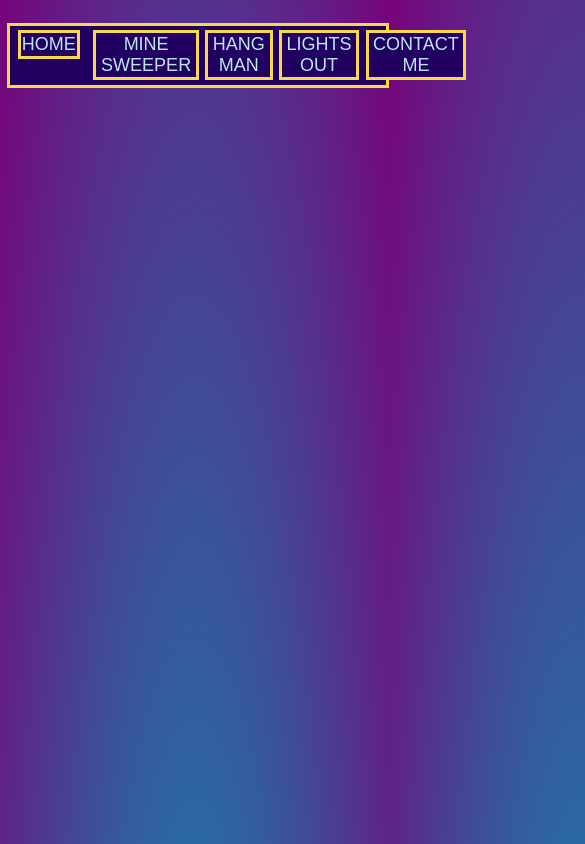
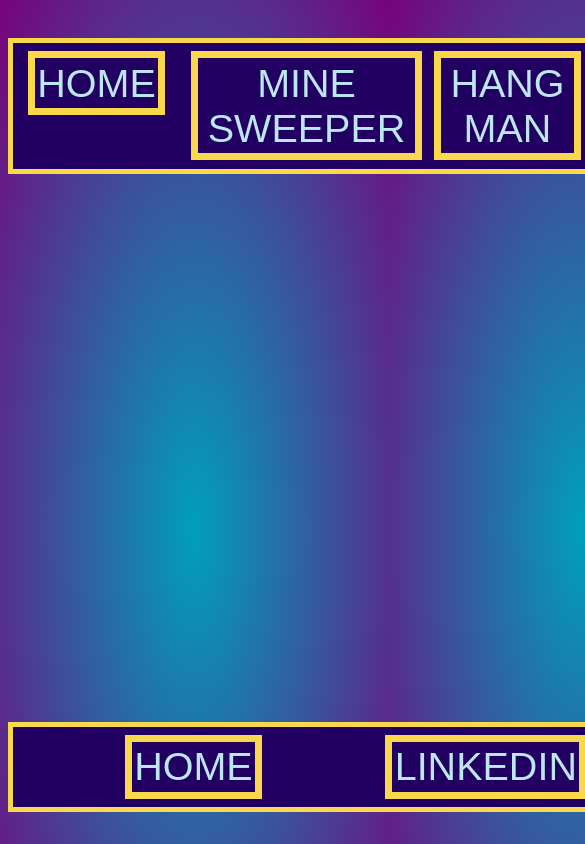
Before and after one commit to rdewit91/robsArcade, a Next.js app in the folder robs-arcade/: page /mineSwp in a window 390 px wide. Shown: the top 844 px of the page, 585 px wide, since content can reach past the window. Built offline with nearby package versions, Linux system fonts and the light colour scheme.

Commit message:
head & foot mobile fix

```diff
--- a/robs-arcade/component/Footer/Footer.module.css
+++ b/robs-arcade/component/Footer/Footer.module.css
@@ -13,7 +13,7 @@
     border: solid #F9D949 0.1875em;
     background-color: #210062;
     color: #BDE6F1;
-    font-size: large;
+    font-size: 1.3em;
 }
 
 .bttnStyle:hover {
@@ -21,3 +21,11 @@
     background-color: #BDE6F1;
     cursor: pointer;
 }
+
+@media screen and (min-width: 375px) and (max-width: 740px) {
+    .navBody {
+        width:  32em;
+        font-size: 1.9em;
+        position: fixed;
+      }
+  }
--- a/robs-arcade/component/Header/Header.module.css
+++ b/robs-arcade/component/Header/Header.module.css
@@ -14,7 +14,7 @@
     background-color: #210062;
     color: #BDE6F1;
     /* transition-property:  color; */
-    font-size: large;
+    font-size: 1.3em;
 }
 
 .bttnStyle:hover {
@@ -23,14 +23,15 @@
     cursor: pointer;
 }
 
-@media screen and (max-width: 375px) {
-    .navHeadBody {
-      width:  20em;
+/* @media screen and (max-width: 375px) {
+    .navBody {
+      width:  100em;
     }
-  }
+  } */
 
-@media screen and (min-width: 376px) and (max-width: 414px) {
-    .navHeadBody {
-        width:  20em;
+@media screen and (min-width: 375px) and (max-width: 740px) {
+    .navBody {
+        width:  32em;
+        font-size: 1.9em;
       }
   }
--- a/robs-arcade/component/rckPprScr/rckPprScr.module.css
+++ b/robs-arcade/component/rckPprScr/rckPprScr.module.css
@@ -18,7 +18,7 @@
 .bckGrnd {
     margin: .18em;
     padding: .18em;
-    border: solid #F9D949 .31px;
+    border: solid #F9D949 .31em;
     background-color: #BDE6F1;
     color: black;
     width: 5.31em;
--- a/robs-arcade/src/styles/Home.module.css
+++ b/robs-arcade/src/styles/Home.module.css
@@ -1,6 +1,6 @@
 .homeBox {
-  margin: 50px;
-  padding: 5px;
+  margin: 3.125em;
+  padding: .3em;
   color: #BDE6F1 ;
   display: flex;
   flex-direction: column;
@@ -13,19 +13,21 @@
 
 .homeText {
   background: #210062;
-  margin: 5px;
-  padding: 5px;
-  border: solid #F9D949 5px;
+  margin: .3em;
+  padding: .3em;
+  border: solid #F9D949 .3em;
   text-align: center;
-  font-size: x-large;
+  font-size: 1.5em;
 }
 
 
-@media screen and (min-width: 376px) and (max-width: 414px) {
+@media screen and (min-width: 376px) and (max-width: 740px) {
   .homeBox {
-    height: 200em;
-    width: 55em;
-    /* font-size: xx-large; */
+    width: 300em;
+  }
+  .homeText {
+    font-size: .5em;
+
   }
 }
 
```
